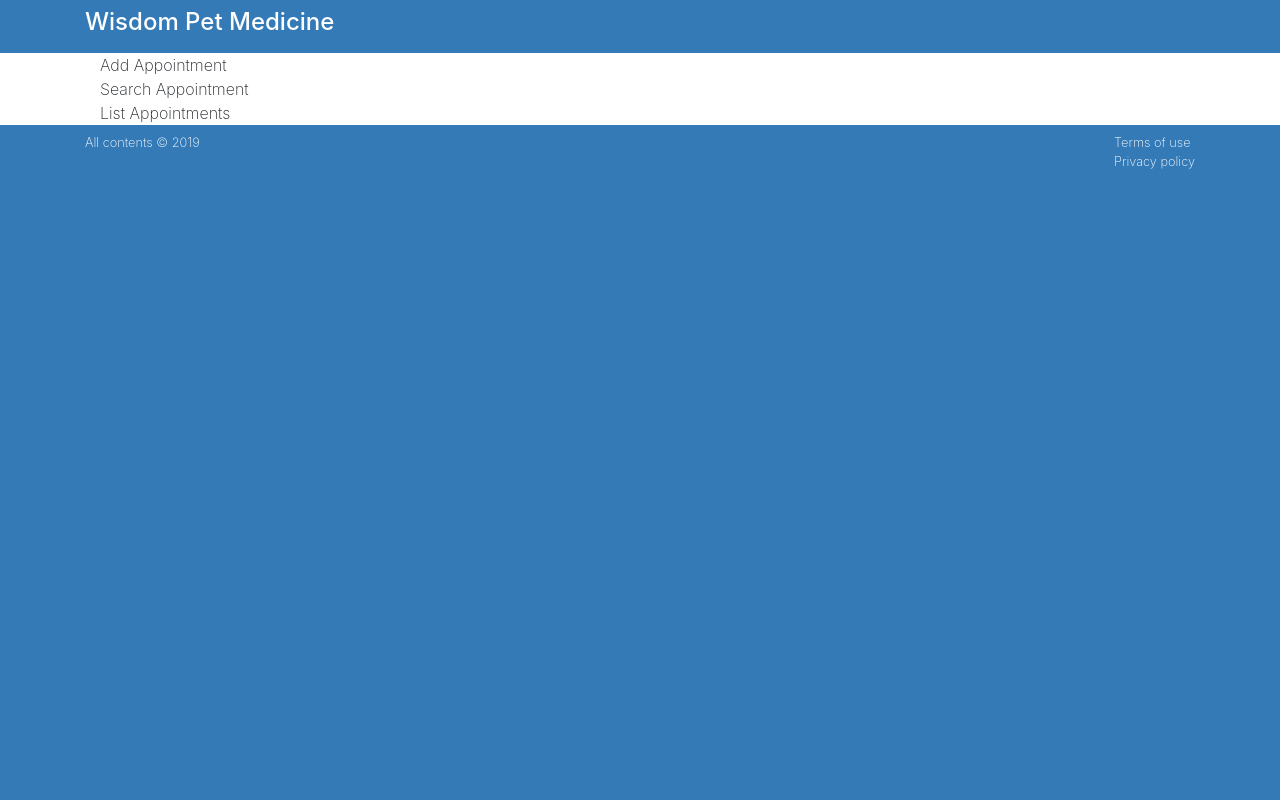
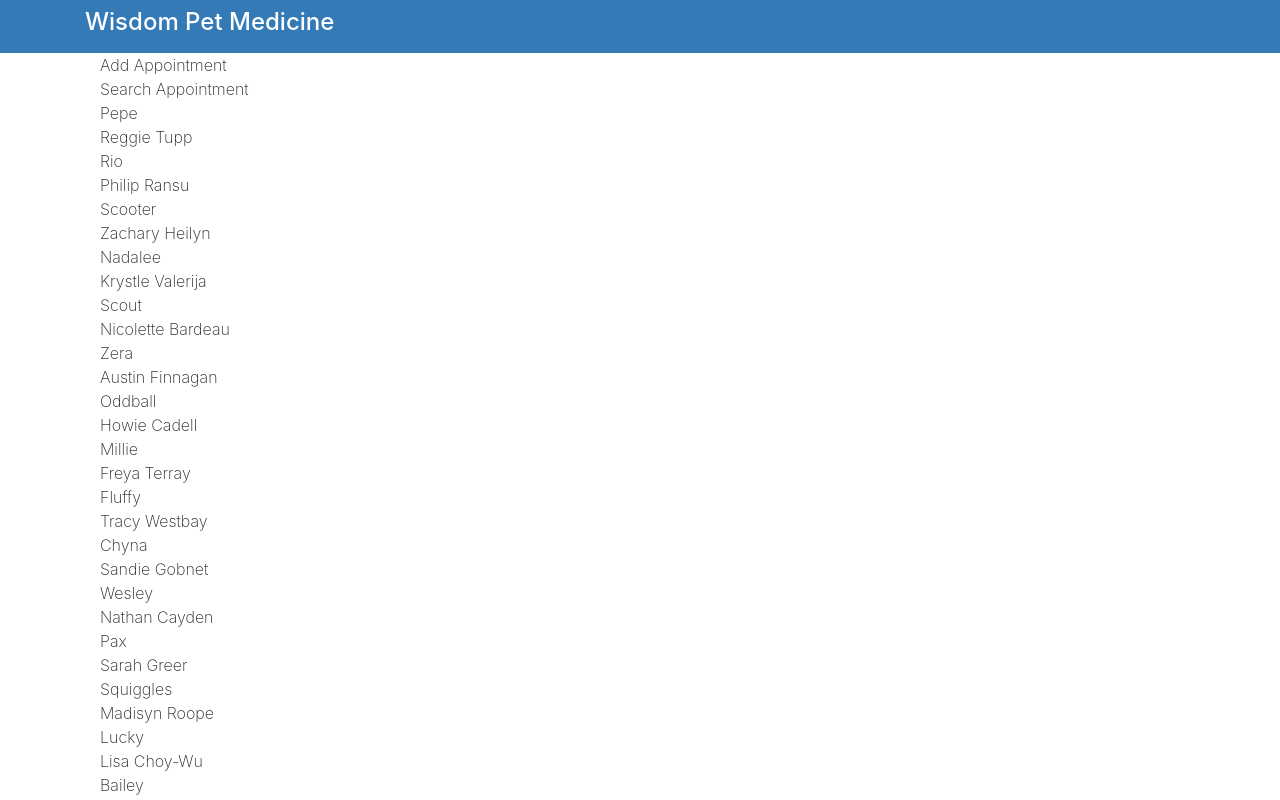
Before and after one commit to johnhaus/scheduler, a React (Create React App) app: page / in a window 1280 px wide. Shown: the top 800 px of the page. Built offline with nearby package versions, Linux system fonts and the light colour scheme.

Commit message:
added component

```diff
--- a/src/components/App.js
+++ b/src/components/App.js
@@ -38,7 +38,7 @@
               <div className="container">
                 <AddAppointments />
                 <SearchAppointments />
-                <ListAppointments />
+                <ListAppointments appointments={this.state.myAppointments}/>
               </div>
             </div>
           </div>
--- a/src/components/ListAppointments.js
+++ b/src/components/ListAppointments.js
@@ -2,7 +2,13 @@
 
 class ListAppointments extends Component {
   render() {
-    return <div>List Appointments</div>
+    const listItems = this.props.appointments.map(item => (
+      <div>
+        <div>{item.petName}</div>
+        <div>{item.ownerName}</div>
+      </div>
+    ));
+    return <div>{listItems}</div>
   }
 }
 
```
